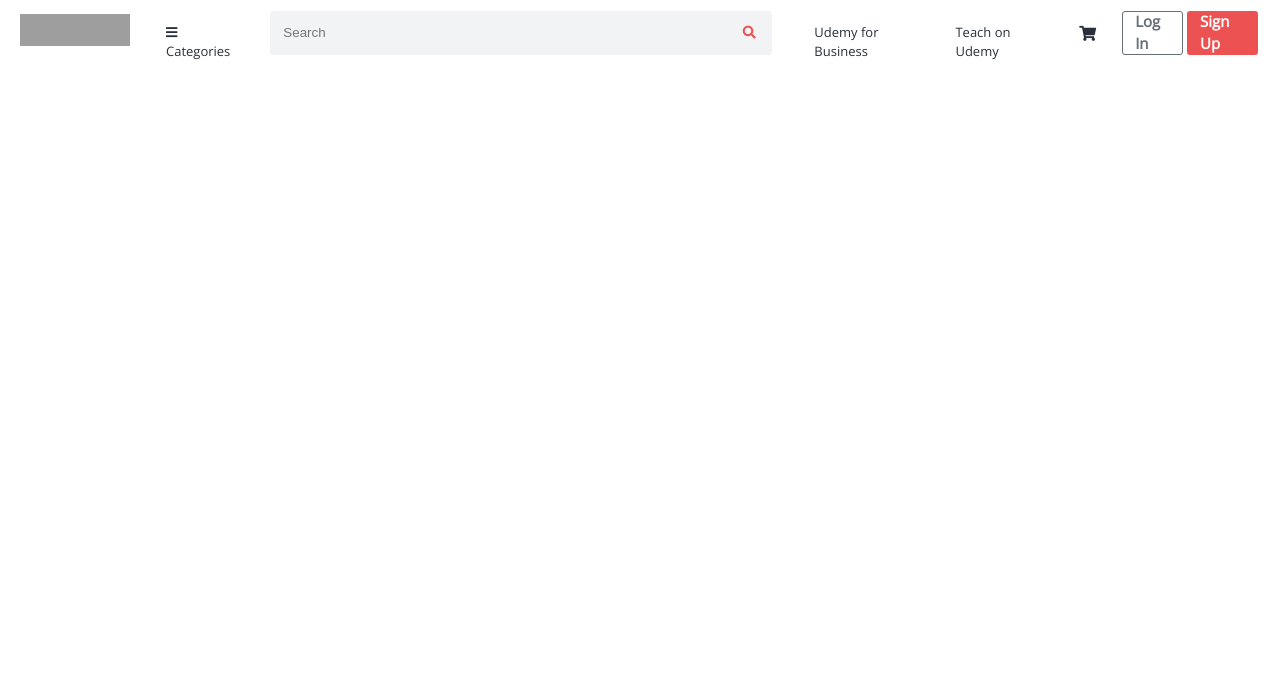
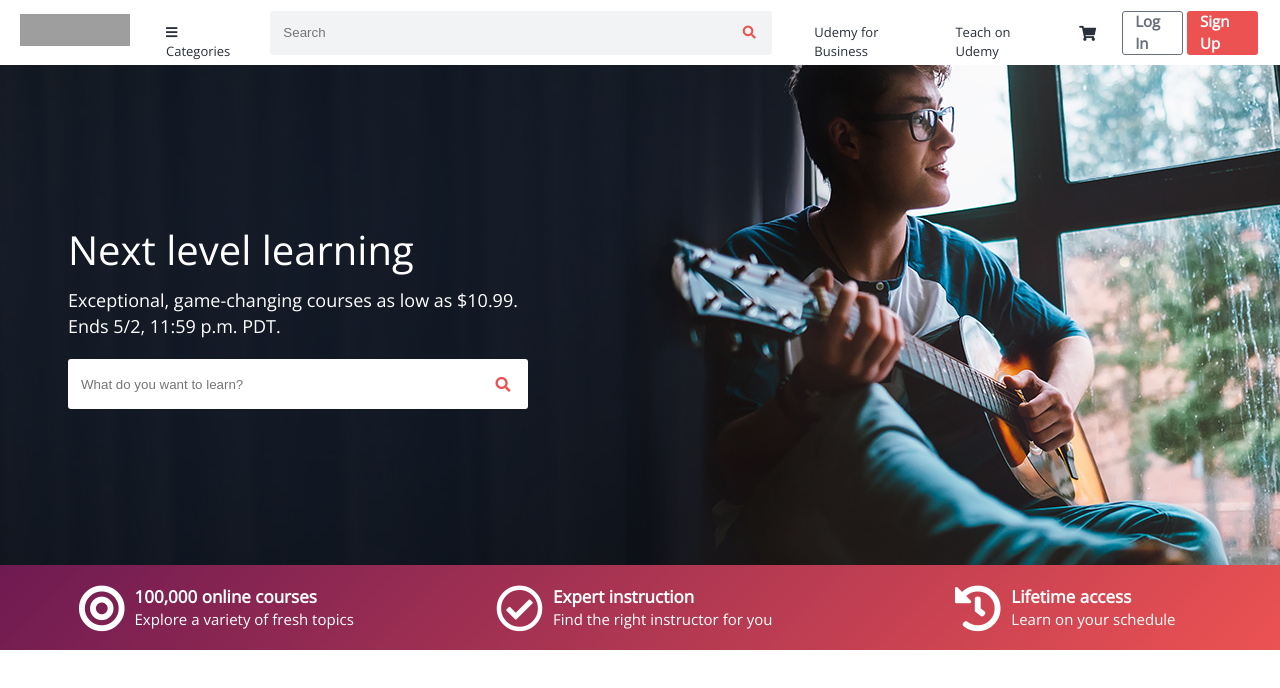
Before and after one commit to barrydao2000/udemycss, a plain HTML site: page index.html in a window 1280 px wide. Drawn offline with nearby package versions, Linux system fonts and the light colour scheme; grey boxes are pictures that could not be loaded.

Commit message:
create main-content, complete main-content -> how-udemy-work class, file add: main-content.css, images folder, modified index.html

```diff
--- a/component-dropdown.css
+++ b/component-dropdown.css
@@ -2,6 +2,12 @@ ul {
 	list-style: none;
 	margin: 0;
 	padding: 0;
+}
+
+li {
+  list-style: none;
+  margin: 0;
+  padding: 0;
 }
 
 .dropdown {
@@ -23,6 +29,7 @@ ul {
   color: #505763;
   font-size: 15px;
 	display: none;
+  background-color: #FFF;
 }
 
 .dropdown:hover .dropdown-menu {
@@ -131,7 +138,7 @@ ul {
   width: 270px;
   position: absolute;
   left: 100%;
-  top: -16px;
+  top: -17px;
   background-color: #F7F8FA;
   box-shadow: 4px 4px 16px rgba(20,23,28,0.25);
   display: none;
@@ -147,7 +154,7 @@ ul {
   width: 270px;
   position: absolute;
   left: 100%;
-  top: -16px;
+  top: -17px;
   background-color: #ecf0f3;
   box-shadow: 4px 4px 16px rgba(20,23,28,0.25);
   display: none;
--- a/index.html
+++ b/index.html
@@ -8,6 +8,7 @@
 	<link rel="stylesheet" type="text/css" href="style.css">
 	<link rel="stylesheet" type="text/css" href="c-header.css">
 	<link rel="stylesheet" type="text/css" href="component-dropdown.css">
+	<link rel="stylesheet" type="text/css" href="main-content.css">
 </head>
 <body>
 	<div class="main-content-wrapper">
@@ -125,6 +126,56 @@
 				</div>
 			</div>
 		</div>
+		<div class="main-content">
+			<div class="notice-streamer">
+				<div class="sidebar">
+					<div class="notice-content">
+						<div class="notice-headline">
+							Next level learning
+						</div>
+						<div class="notice-context">
+							Exceptional, game-changing courses as low as $10.99. Ends 5/2, 11:59 p.m. PDT.
+						</div>
+						<div class="search-bar">
+							<form class="input-group">
+								<input class="input-field" placeholder="What do you want to learn?"></input>
+								<a class="button-search" href="#">
+									<i class="fas fa-search
+									"></i>
+								</a>
+							</form>
+						</div>
+					</div>
+				</div>
+			</div>
+			<div class="new-channel">
+				<div class="how-udemy-work-container">
+					<div class="how-udemy-work-content">
+						<div class="item item-id1">
+							<i class="fas fa-bullseye"></i>
+							<div class="text">
+								<div>100,000 online courses</div>
+								<span class="subtext">Explore a variety of fresh topics</span>
+							</div>
+						</div>
+						<div class="item item-id2">
+							<i class="far fa-check-circle"></i>
+							<div class="text">
+								<div>Expert instruction</div>
+								<span class="subtext">Find the right instructor for you</span>
+							</div>
+						</div>
+						<div class="item item-id3">
+							<i class="fas fa-history"></i>
+							<div class="text">
+								<div>Lifetime access</div>
+								<span class="subtext">Learn on your schedule</span>
+							</div>
+						</div>
+					</div>
+				</div>
+			</div>
+		</div>
 	</div>
 </body>
 </html>
--- /dev/null
+++ b/main-content.css
@@ -0,0 +1,93 @@
+.main-content .notice-streamer {
+	background-image: url(images/notice-streamer.jpg);
+	background-position: center;
+	height: 500px;
+	width: 100%;
+	display: flex;
+	justify-content: center;
+	align-items: center;
+}
+
+.notice-streamer .sidebar {
+	width: 1174px;
+	padding: 0 15px 0 15px;
+	margin: 30px auto;
+}
+
+.sidebar .notice-content {
+	width: 460px;
+	color: #FFF;
+}
+
+.notice-content .notice-headline {
+	font-size: 40px;
+	margin-bottom: 10px;
+}
+
+.notice-content .notice-context {
+	font-size: 18px;
+	margin-bottom: 20px;
+}
+
+.notice-content .search-bar .input-group {
+	display: flex;
+	height: 50px;
+	background-color: #FFF;
+}
+
+.notice-content .search-bar .button-search {
+	height: 100%;
+	width: 54px;
+	font-size: 15px;
+}
+
+.new-channel .how-udemy-work-container {
+	background: linear-gradient(-45deg, #EC5252 0, #6E1A52 100%);
+}
+
+.new-channel .how-udemy-work-content {
+	width: 1174px;
+	margin: 30px auto;
+	margin-bottom: 24px;
+	margin-top: 0px;
+	padding-left: 15px;
+  padding-right: 15px;
+	display: flex;
+	color: #FFF;
+	height: 85px;
+}
+
+.new-channel .how-udemy-work-container .item {
+	display: flex;
+	padding: 20px 25px;
+	width: 33%;
+}
+
+.new-channel .how-udemy-work-container .item i {
+	font-size: 47px;
+	margin-right: 10px;
+}
+
+.how-udemy-work-content .item .text div {
+	font-size: 17px;
+	font-weight: bold;
+
+}
+
+.how-udemy-work-content .item .subtext {
+	font-size: 15px;
+}
+
+.new-channel .how-udemy-work-container .item-id1 {
+	padding-left: 11px;
+}
+
+.new-channel .how-udemy-work-container .item-id2 {
+	display: flex;
+	justify-content: center;
+}
+
+.new-channel .how-udemy-work-container .item-id3 {
+	display: flex;
+	justify-content: flex-end;
+}
```
Also changed, not shown: images/notice-streamer.jpg (added).
